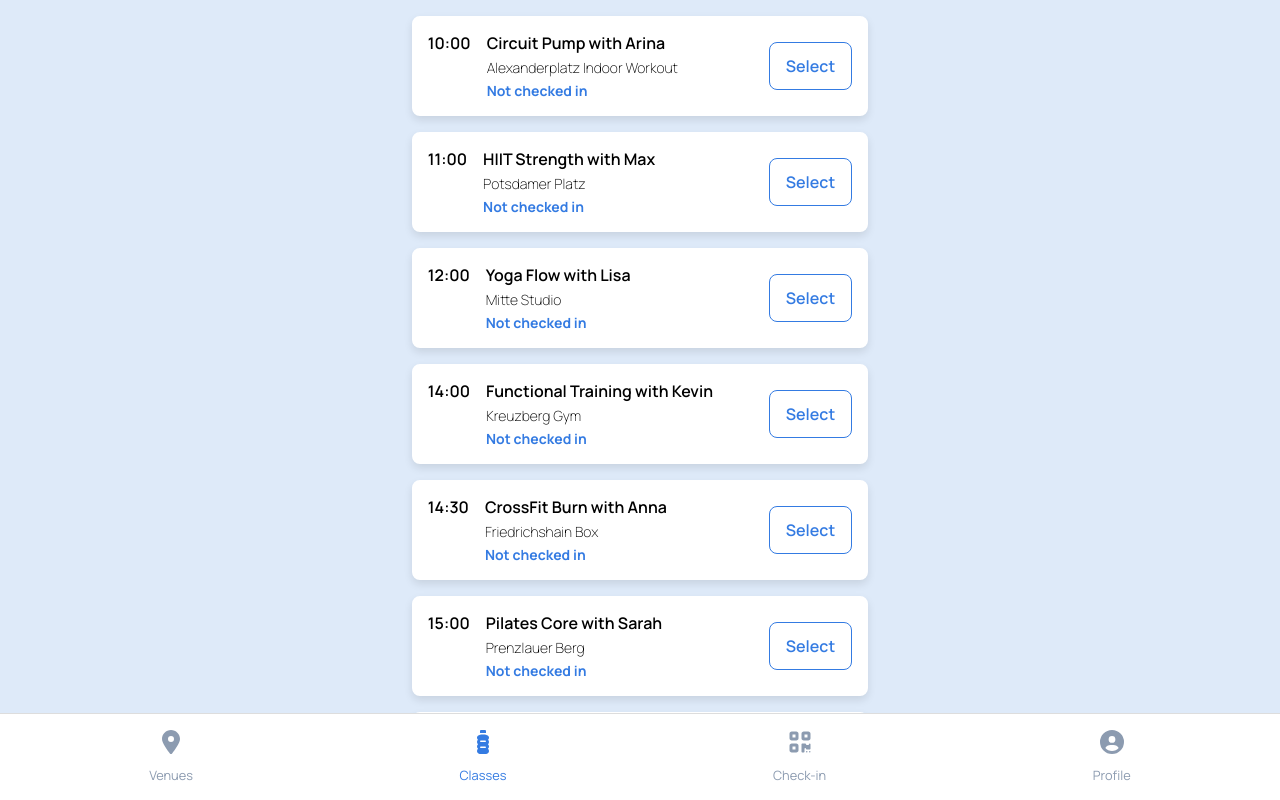
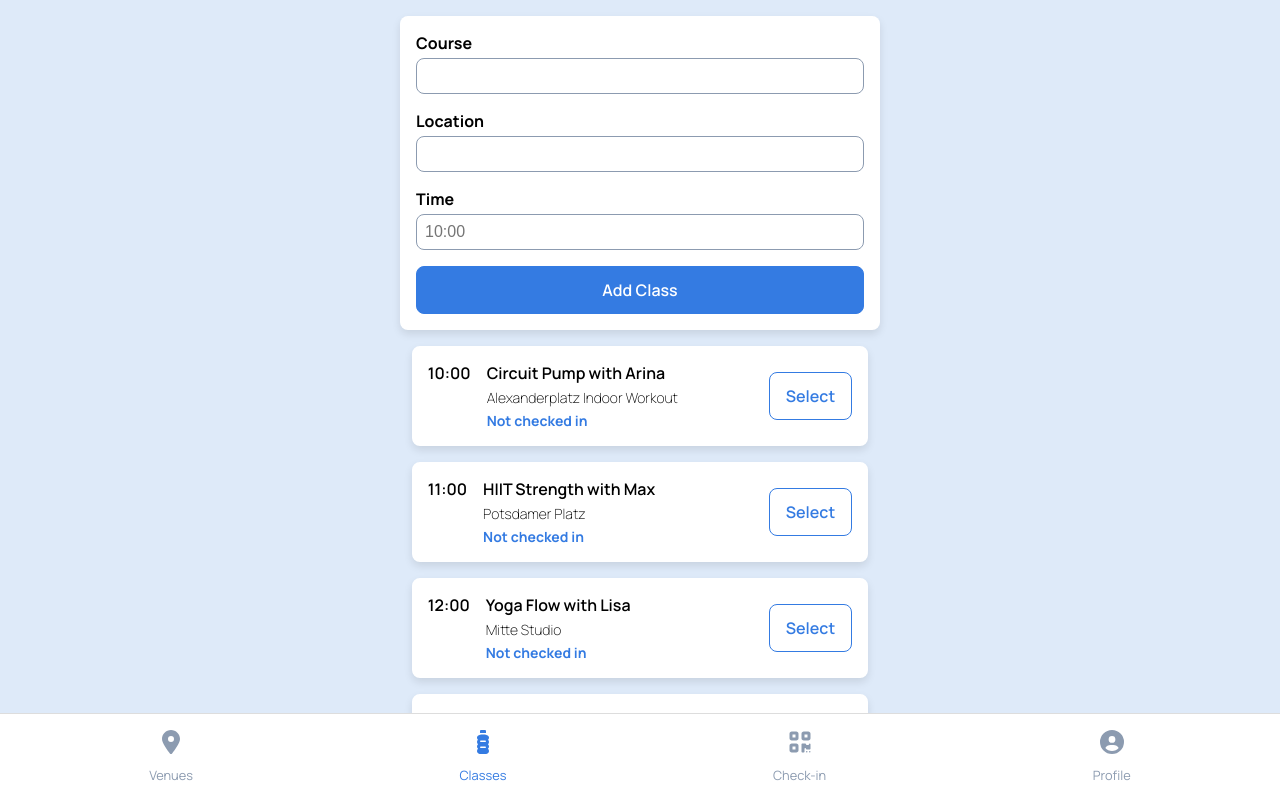
Before and after one commit to z3ru/UrbanSportsHub, a React (Vite) app: page /classes in a window 1280 px wide. Built offline with nearby package versions, Linux system fonts and the light colour scheme.

Commit message:
feat: add form to create classes

```diff
--- /dev/null
+++ b/src/components/AddClassForm/AddClassForm.css
@@ -0,0 +1,29 @@
+.add-class-form {
+  background: var(--element-background);
+  border-radius: 0.5rem;
+  box-shadow: 0px 4px 8px rgba(0, 0, 0, 0.1);
+  padding: 1rem;
+  margin-bottom: 1rem;
+  max-width: 30rem;
+  width: 100%;
+}
+
+.form__input-group {
+  display: flex;
+  flex-direction: column;
+  margin-bottom: 1rem;
+  text-align: left;
+}
+
+.form__input-group label {
+  font-weight: 700;
+  margin-bottom: 0.25rem;
+}
+
+.form__input-group input {
+  background: var(--element-background);
+  border-radius: 0.5rem;
+  border: 1px solid var(--bluish-grey);
+  font-size: 1rem;
+  padding: 0.5rem;
+}
--- /dev/null
+++ b/src/components/AddClassForm/AddClassForm.jsx
@@ -0,0 +1,59 @@
+import { useState } from 'react';
+import Button from '../Button/Button';
+import './AddClassForm.css';
+
+const AddClassForm = ({ onAdd }) => {
+  const [course, setCourse] = useState('');
+  const [location, setLocation] = useState('');
+  const [time, setTime] = useState('');
+
+  const handleSubmit = (e) => {
+    e.preventDefault();
+    if (!course || !location || !time) return;
+    onAdd({ course, location, time });
+    setCourse('');
+    setLocation('');
+    setTime('');
+  };
+
+  return (
+    <form className="add-class-form" onSubmit={handleSubmit}>
+      <div className="form__input-group">
+        <label htmlFor="course">Course</label>
+        <input
+          id="course"
+          type="text"
+          value={course}
+          onChange={(e) => setCourse(e.target.value)}
+          required
+        />
+      </div>
+      <div className="form__input-group">
+        <label htmlFor="location">Location</label>
+        <input
+          id="location"
+          type="text"
+          value={location}
+          onChange={(e) => setLocation(e.target.value)}
+          required
+        />
+      </div>
+      <div className="form__input-group">
+        <label htmlFor="time">Time</label>
+        <input
+          id="time"
+          type="text"
+          placeholder="10:00"
+          value={time}
+          onChange={(e) => setTime(e.target.value)}
+          required
+        />
+      </div>
+      <Button type="submit" buttonType="primary">
+        Add Class
+      </Button>
+    </form>
+  );
+};
+
+export default AddClassForm;
--- a/src/pages/ClassesPage/ClassesPage.jsx
+++ b/src/pages/ClassesPage/ClassesPage.jsx
@@ -1,27 +1,55 @@
 import './ClassesPage.css';
 import { useState, useEffect, useContext } from 'react';
 import Class from '../../components/Class/Class';
+import AddClassForm from '../../components/AddClassForm/AddClassForm';
 import CheckInContext from '../../context/CheckInContext';
+import { generateClassId } from '../../utils/generateClassId';
 
 const ClassesPage = () => {
   const [classes, setClasses] = useState([]);
   const { checkInObject, checkInTime, handleCheckInObject } =
     useContext(CheckInContext);
 
-  // Todo: Move this code to a custom hook
+  // Load classes from localStorage or fallback to bundled JSON
   useEffect(() => {
-    fetch('/data/classes.json')
-      .then((response) => response.json())
-      .then((data) => setClasses(data))
-      .catch((error) => console.error('Error loading classes:', error));
+    const storedClasses = localStorage.getItem('classes');
+    if (storedClasses) {
+      setClasses(JSON.parse(storedClasses));
+    } else {
+      fetch('/data/classes.json')
+        .then((response) => response.json())
+        .then((data) => {
+          setClasses(data);
+          localStorage.setItem('classes', JSON.stringify(data));
+        })
+        .catch((error) => console.error('Error loading classes:', error));
+    }
   }, []);
 
-  const handleSelectClass = (selectedClass) => {
-    handleCheckInObject(selectedClass);
+  // Persist classes to localStorage when they change
+  useEffect(() => {
+    if (classes.length) {
+      localStorage.setItem('classes', JSON.stringify(classes));
+    }
+  }, [classes]);
+
+const handleSelectClass = (selectedClass) => {
+  handleCheckInObject(selectedClass);
+};
+
+  const handleAddClass = ({ course, location, time }) => {
+    const newClass = {
+      id: generateClassId(),
+      course,
+      location,
+      time,
+    };
+    setClasses([...classes, newClass]);
   };
 
   return (
     <div className="classes__page">
+      <AddClassForm onAdd={handleAddClass} />
       <div className="classes__list">
         {classes.map((cls) => (
           <Class
--- /dev/null
+++ b/src/utils/generateClassId.js
@@ -0,0 +1 @@
+export const generateClassId = () => Date.now();
```
